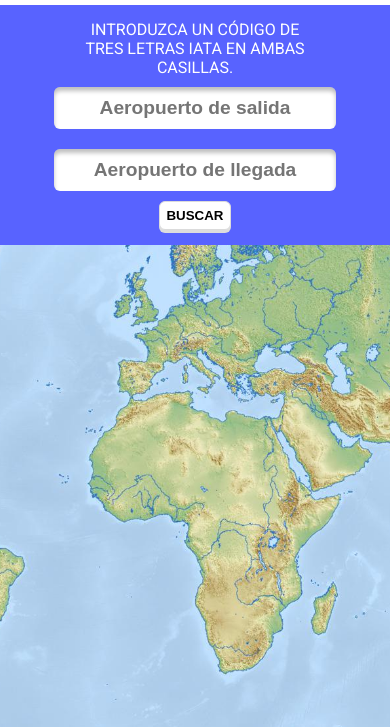
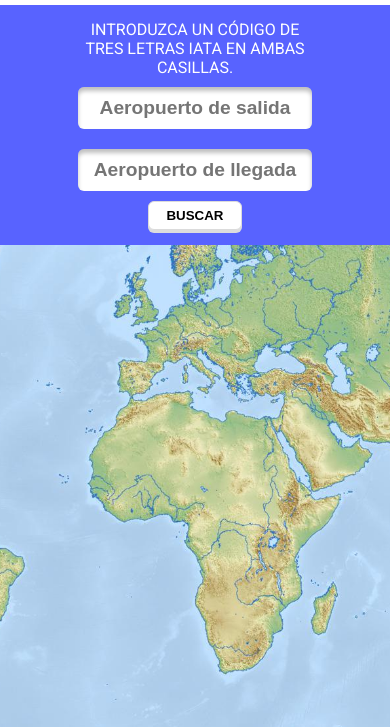
Before and after one commit to AdrianGonzalezFilgueira/buscador-de-vuelos, a plain HTML site: page index.html in a window 390 px wide. Shown: the part 115-842 px from the top of the page. Drawn offline with Linux system fonts and the light colour scheme; no server answers.

Commit message:
responsive small res fix

```diff
--- a/CSS/style.css
+++ b/CSS/style.css
@@ -34,7 +34,6 @@ form > fieldset {
   border: none;
   display: flex;
   flex-direction: column;
-  align-items: center;
   background-color: rgb(88, 99, 255);
   color: white;
 }
@@ -172,3 +171,11 @@ strong {
     transform: translate(24px, 0);
   }
 }
+
+@media (max-width: 500px) {
+  form {
+    display: flex;
+    flex-direction: column;
+    align-items: center;
+  }
+}
```
